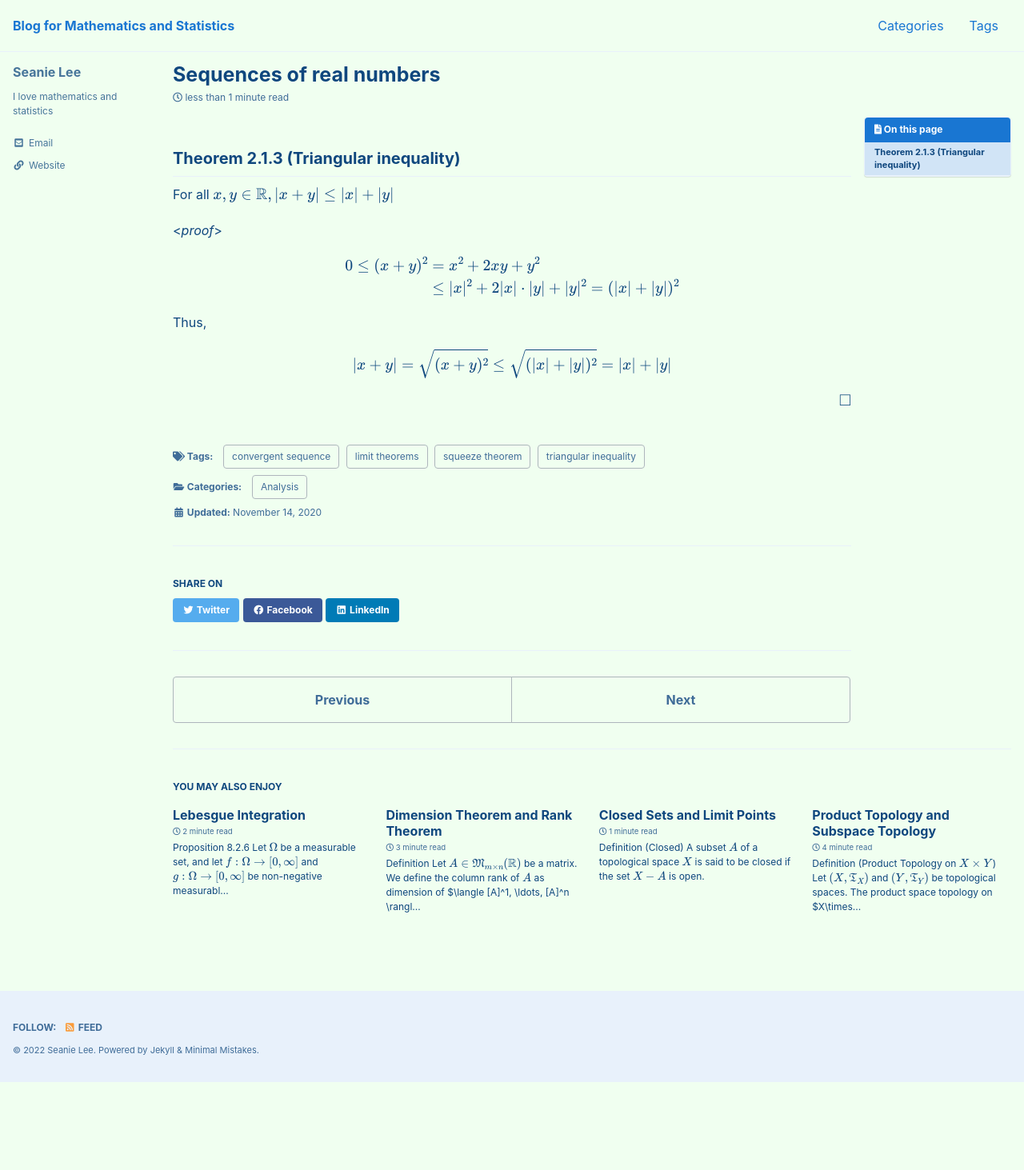
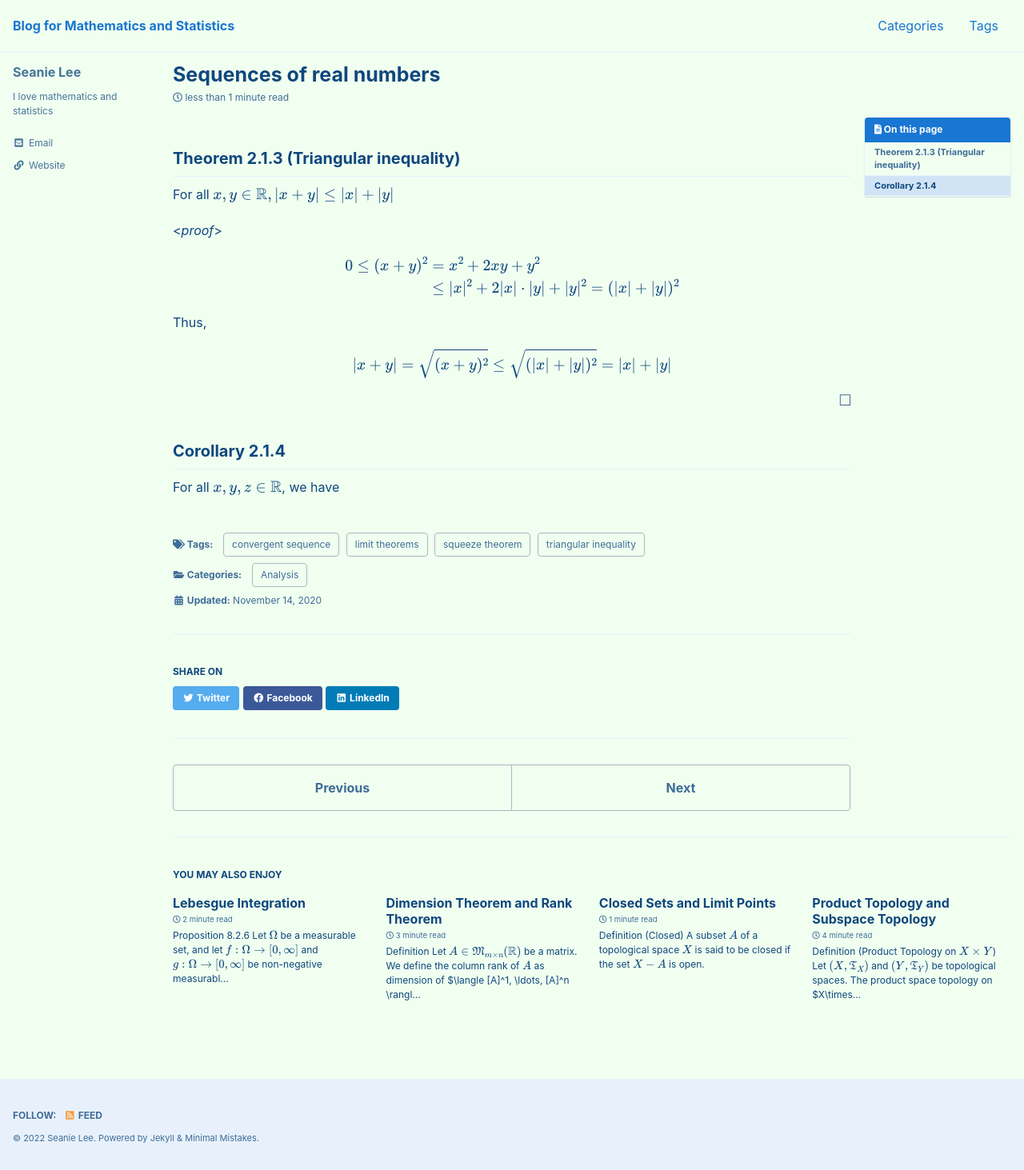
Before and after one commit to seanie12/blog, a Jekyll site: the page built from _posts/2020-11-14-sequence.md, in a window 1280 px wide. Shown: the whole page at 80% size. Built offline with Jekyll 4.4.1, drawn with Linux system fonts in a browser that asks for light colours; cached includes are drawn as plain includes; formulas are drawn with MathJax 3; before the commit the page ends 1353 px from its top, so only the background shows below that.

Commit message:
Update 2020-11-14-sequence.md

```diff
--- a/_posts/2020-11-14-sequence.md
+++ b/_posts/2020-11-14-sequence.md
@@ -40,3 +40,6 @@ $$
 $$
 
 $$\tag*{$\square$}$$
+
+## Corollary 2.1.4
+For all $x,y,z\in \mathbb{R}$, we have
```
